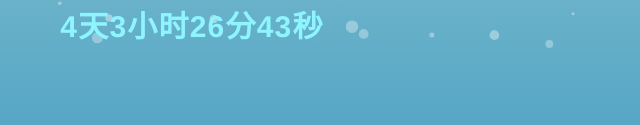
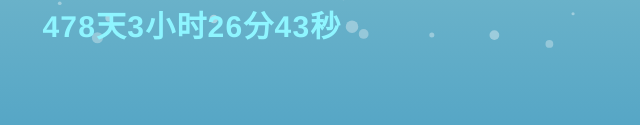
Before and after one commit to wenqi888/wenqi888.github.io, a plain HTML site: page index.html in a window 1280 px wide. Shown: the part 633-758 px from the top of the page, 448-1088 px from the left. Drawn offline with Linux system fonts and the light colour scheme.

Commit message:
Update index.html

```diff
--- a/index.html
+++ b/index.html
@@ -114,7 +114,7 @@
     function show_date_time() {
         window.setTimeout("show_date_time()", 1000);
 		//你俩在一起的那天
-        BirthDay = new Date("10/18/2022 00:00:00");
+        BirthDay = new Date("07/01/2021 00:00:00");
         today = new Date();
         timeold = (today.getTime() - BirthDay.getTime());
         sectimeold = timeold / 1000
```
